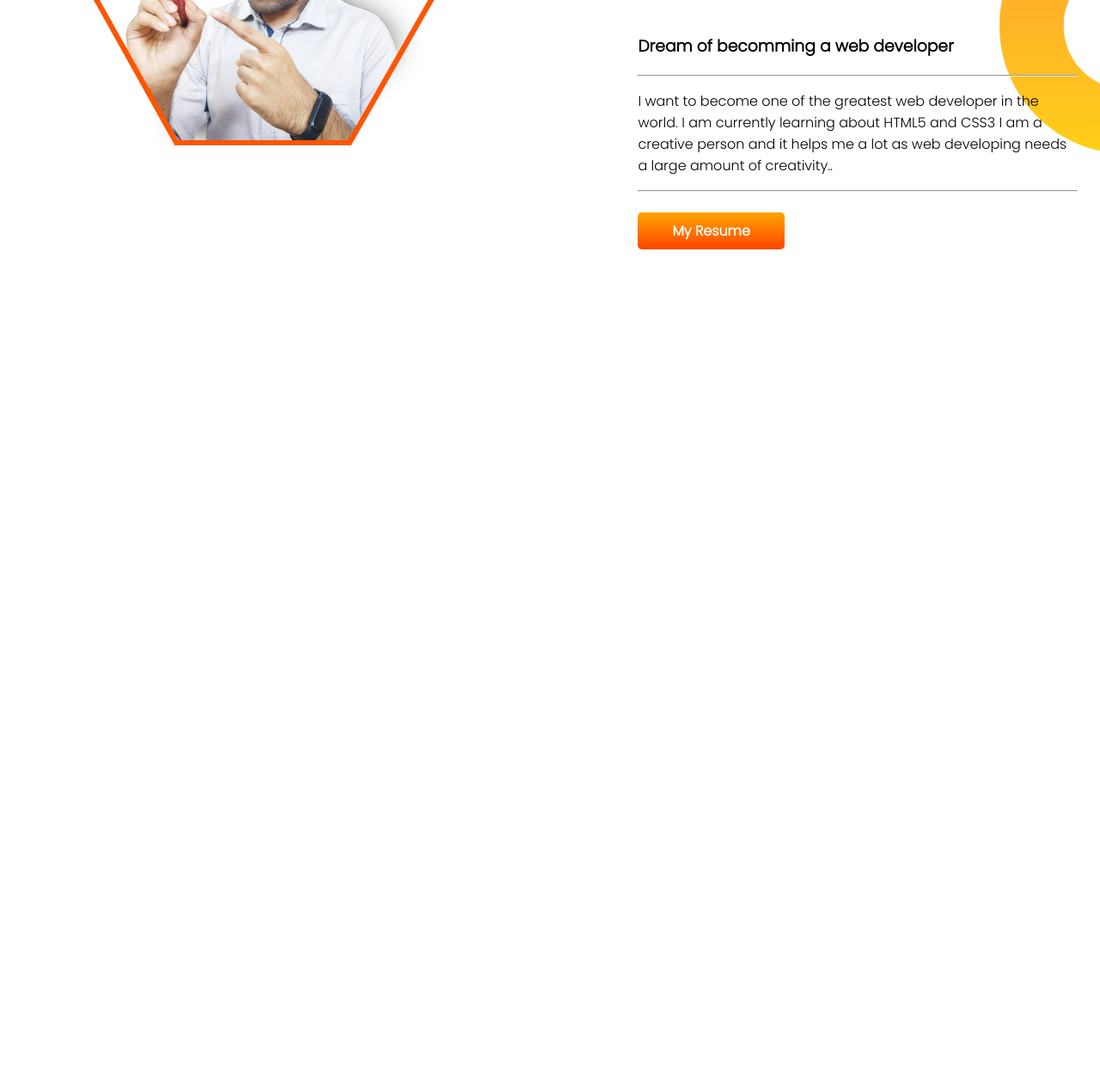
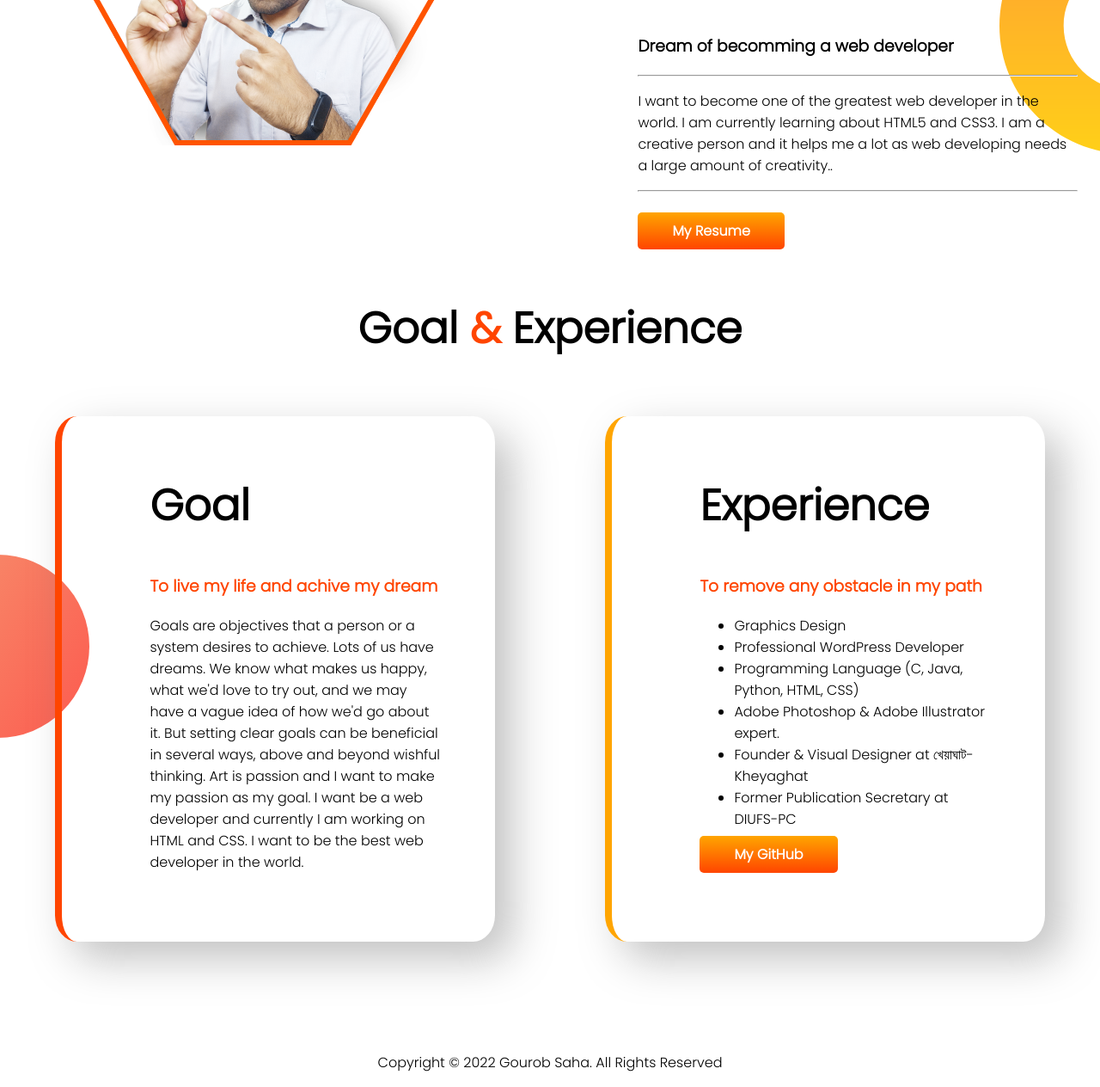
Before and after one commit to GourobSaha/developer-basic-portfolio, a plain HTML site: page index.html in a window 1280 px wide. Shown: the part 720-1984 px from the top of the page at 86% size. Before the commit the page ends 1010 px from the top, so only its background shows below. Drawn offline with Linux system fonts and the light colour scheme.

Commit message:
Footer Added

```diff
--- a/index.html
+++ b/index.html
@@ -14,7 +14,7 @@
     <title>Gourob Saha</title>
   </head>
   <body>
-    <section class="top-banner">
+    <section class="top-banner sec-flex">
       <div class="half-width">
         <h1>
           Welcome to <br />
@@ -43,7 +43,7 @@
       <div class="half-width"><img src="images/pp1.png" alt="" /></div>
     </section>
 
-    <section class="dream-bg">
+    <section class="dream-bg sec-flex">
       <div class="half-width"><img src="images/pp2.png" alt="" /></div>
       <div class="half-width">
         <h1>
@@ -54,7 +54,7 @@
         <hr />
         <p>
           I want to become one of the greatest web developer in the world. I am
-          currently learning about HTML5 and CSS3 I am a creative person and it
+          currently learning about HTML5 and CSS3. I am a creative person and it
           helps me a lot as web developing needs a large amount of creativity..
         </p>
         <hr />
@@ -68,5 +68,51 @@
         >
       </div>
     </section>
+
+    <section class="goal">
+      <h1 class="text">Goal <span class="f-color">&</span> Experience</h1>
+      <div class="sec-flex">
+        <div id="goal" class="half-width shadow">
+          <h1>Goal</h1>
+          <h3>
+            <span class="f-color">To live my life and achive my dream</span>
+          </h3>
+          <p>
+            Goals are objectives that a person or a system desires to achieve.
+            Lots of us have dreams. We know what makes us happy, what we'd love
+            to try out, and we may have a vague idea of how we'd go about it.
+            But setting clear goals can be beneficial in several ways, above and
+            beyond wishful thinking. Art is passion and I want to make my
+            passion as my goal. I want be a web developer and currently I am
+            working on HTML and CSS. I want to be the best web developer in the
+            world.
+          </p>
+        </div>
+        <div id="exp" class="half-width shadow">
+          <h1>Experience</h1>
+          <h3>
+            <span class="f-color">To remove any obstacle in my path</span>
+          </h3>
+          <ul>
+            <li>Graphics Design</li>
+            <li>Professional WordPress Developer</li>
+            <li>Programming Language (C, Java, Python, HTML, CSS)</li>
+            <li>Adobe Photoshop & Adobe Illustrator expert.</li>
+            <li>Founder & Visual Designer at খেয়াঘাট-Kheyaghat</li>
+            <li>Former Publication Secretary at DIUFS-PC</li>
+          </ul>
+          <a
+            class="me-button"
+            href="https://github.com/GourobSaha"
+            target="_blank"
+            rel="noopener noreferrer"
+            >My GitHub</a
+          >
+        </div>
+      </div>
+    </section>
+    <footer class="text">
+      <p>Copyright © 2022 Gourob Saha. All Rights Reserved</p>
+    </footer>
   </body>
 </html>
--- a/style.css
+++ b/style.css
@@ -8,7 +8,7 @@ h1 {
 .f-color {
   color: orangered;
 }
-section {
+.sec-flex {
   display: flex;
 }
 .half-width {
@@ -42,3 +42,26 @@ section {
   background-repeat: no-repeat;
   background-position: right;
 }
+.text {
+  text-align: center;
+  margin-top: 5%;
+  margin-bottom: 0;
+}
+.shadow {
+  box-shadow: 20px 20px 50px rgba(128, 128, 128, 0.489);
+  margin: 5%;
+  padding-bottom: 5%;
+  padding-right: 5%;
+  border-radius: 5%;
+}
+.goal {
+  background-image: url(images/exp-bg.png);
+  background-repeat: no-repeat;
+  background-position: center left;
+}
+#goal {
+  border-left: 8px solid orangered;
+}
+#exp {
+  border-left: 8px solid orange;
+}
```
